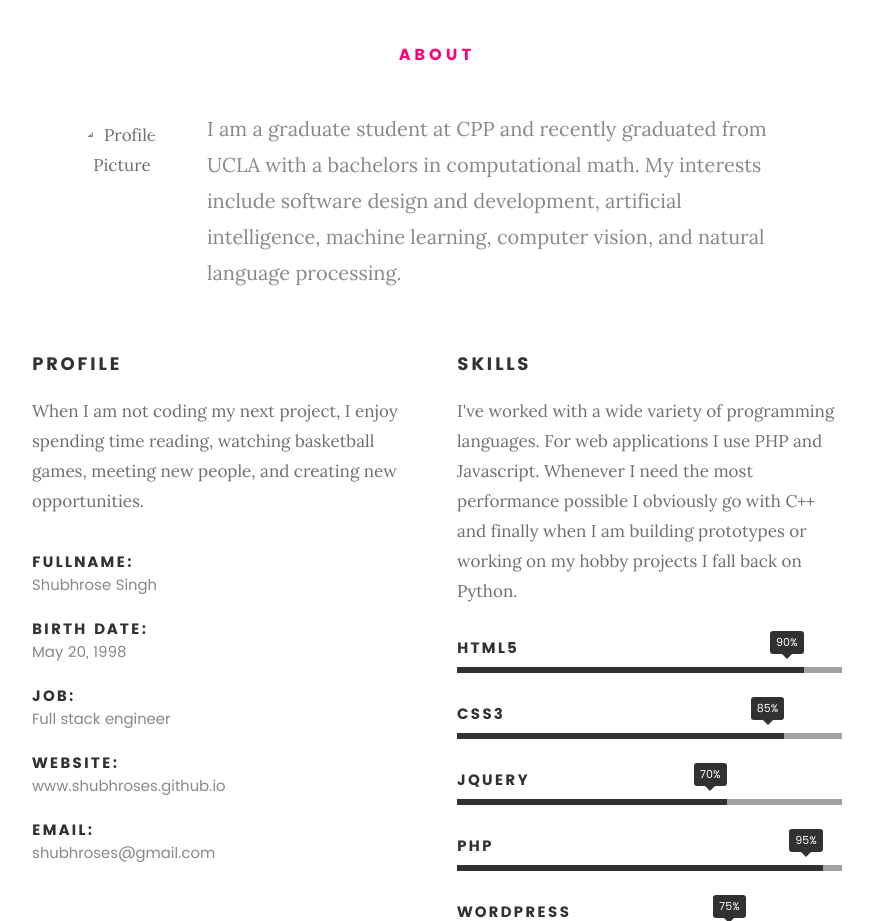
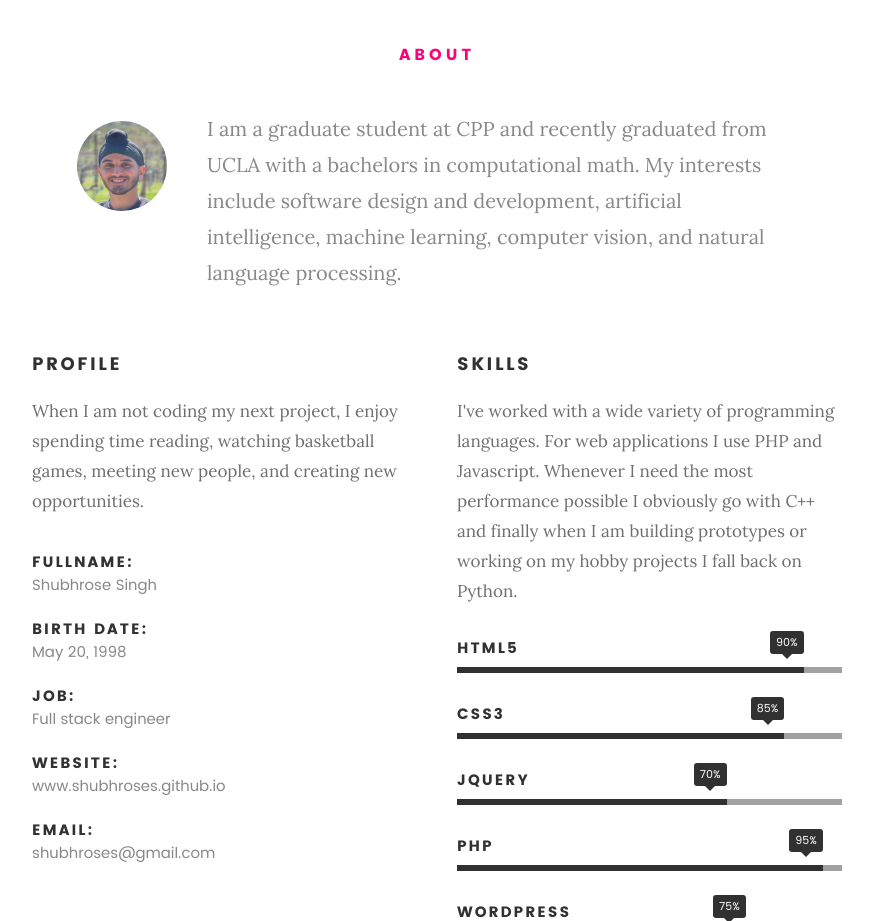
Before and after one commit to shubhroses/shubhroses.github.io, a plain HTML site: page index.html in a window 1280 px wide. Shown: the part 880-1801 px from the top of the page, without its empty margins (203-1076 px from the left). Drawn offline with Linux system fonts and the light colour scheme.

Commit message:
Update index.html

```diff
--- a/index.html
+++ b/index.html
@@ -82,7 +82,7 @@
 
    			<div class="intro-info">
 
-   				<img src="images/profile-pic.jpeg" alt="Profile Picture">
+   				<img src="images/profile-pic.jpg" alt="Profile Picture">
 
    				<p class="lead">I am a graduate student at CPP and recently graduated from UCLA with a bachelors in computational math. My interests include software design and development, artificial intelligence, machine learning, computer vision, and natural language processing. </p>
    			</div>
```
